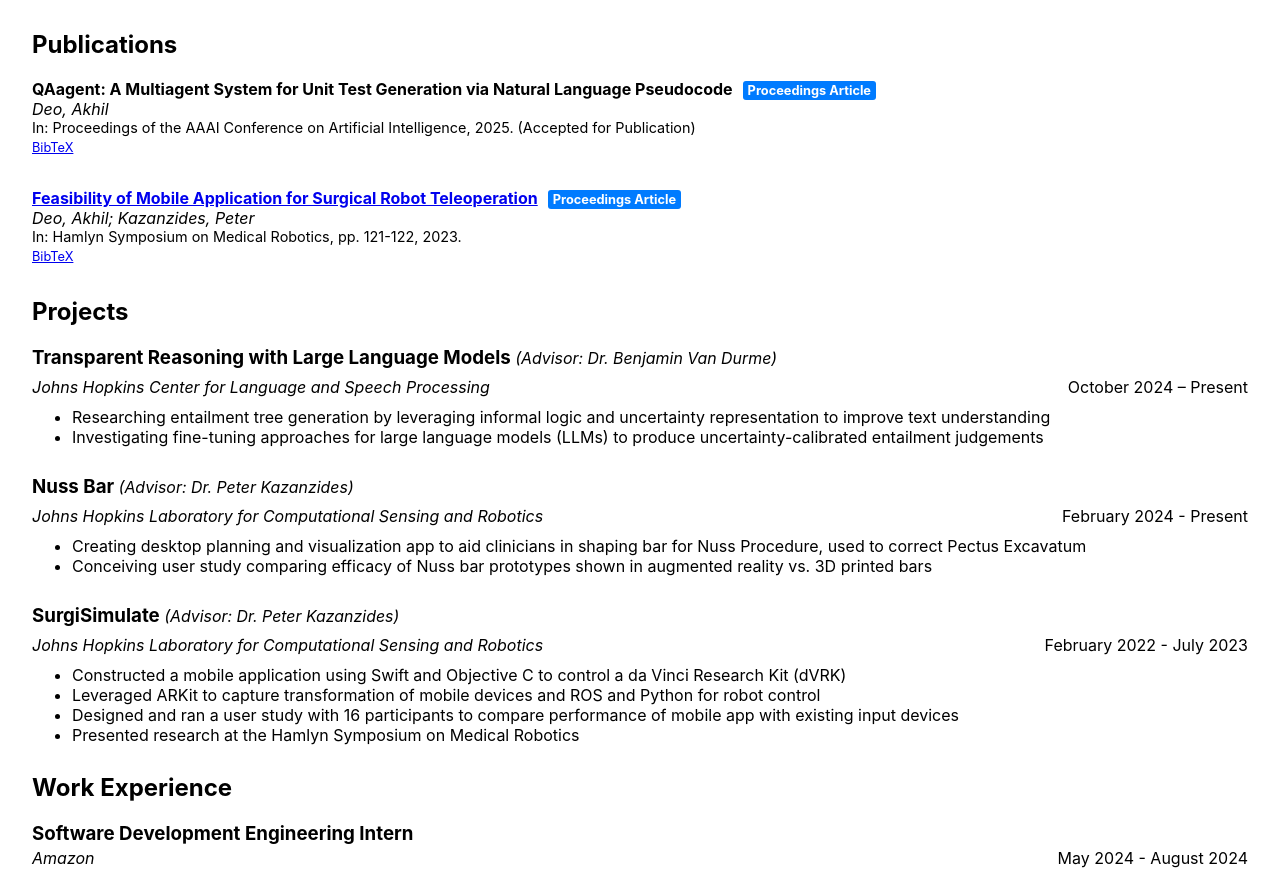
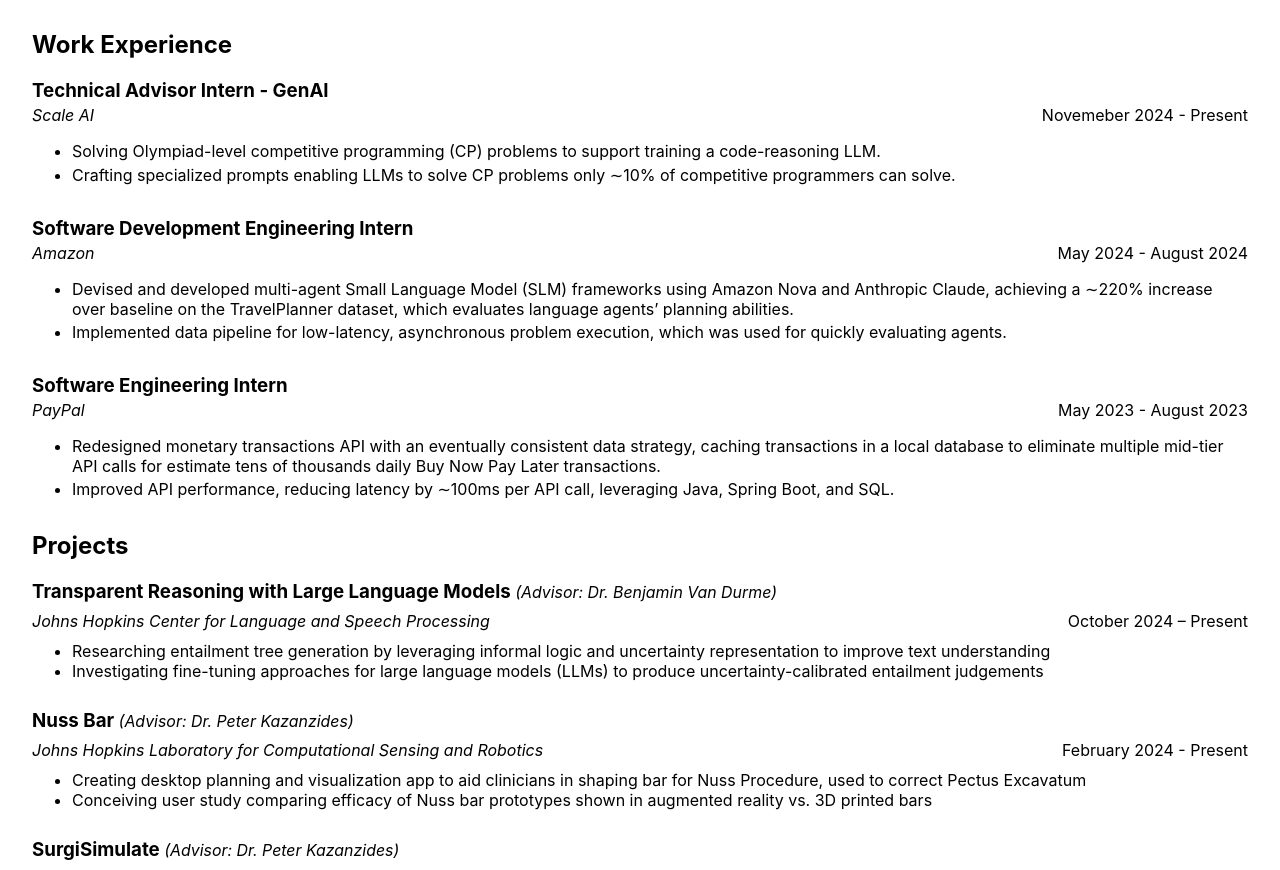
Before and after one commit to AkhilDeo/me, a React (Create React App) app: page / in a window 1280 px wide. Shown: the part 499-1369 px from the top of the page. Built offline with nearby package versions, Linux system fonts and the light colour scheme.

Commit message:
Further updates

```diff
--- a/src/App.js
+++ b/src/App.js
@@ -13,9 +13,9 @@
       <Header />
       <main>
         <About />
+        <Experience />
+        <Projects />
         <Publications />
-        <Projects />
-        <Experience />
         <Achievements />
       </main>
     </div>
--- a/src/components/Experience.jsx
+++ b/src/components/Experience.jsx
@@ -3,12 +3,21 @@
 function Experience() {
   const experiences = [
     {
+      title: "Technical Advisor Intern - GenAI",
+      organization: "Scale AI",
+      date: "Novemeber 2024 - Present",
+      details: [
+        "Solving Olympiad-level competitive programming (CP) problems to support training a code-reasoning LLM.",
+        "Crafting specialized prompts enabling LLMs to solve CP problems only ∼10% of competitive programmers can solve.",
+      ],
+    },
+    {
       title: "Software Development Engineering Intern",
       organization: "Amazon",
       date: "May 2024 - August 2024",
       details: [
-        "Researched & built multi-agent AI frameworks to enhance large language models’ performance on advanced reasoning and planning tasks",
-        "Developed Java-based testing framework for low-latency, asynchronous problem execution utilizing distributed systems"
+        "Devised and developed multi-agent Small Language Model (SLM) frameworks using Amazon Nova and Anthropic Claude, achieving a ∼220% increase over baseline on the TravelPlanner dataset, which evaluates language agents’ planning abilities.",
+        "Implemented data pipeline for low-latency, asynchronous problem execution, which was used for quickly evaluating agents.",
       ],
     },
     {
@@ -16,8 +25,8 @@
       organization: "PayPal",
       date: "May 2023 - August 2023",
       details: [
-        "Built enhanced monetary transactions API for PayPal's Buy Now Pay Later products using Java, Spring Boot, and SQL",
-        "Wrote functional tests and unit tests with TestNG and Mockito",
+        "Redesigned monetary transactions API with an eventually consistent data strategy, caching transactions in a local database to eliminate multiple mid-tier API calls for estimate tens of thousands daily Buy Now Pay Later transactions.",
+        "Improved API performance, reducing latency by ∼100ms per API call, leveraging Java, Spring Boot, and SQL.",
       ],
     },
     // Add other work experiences similarly
```
